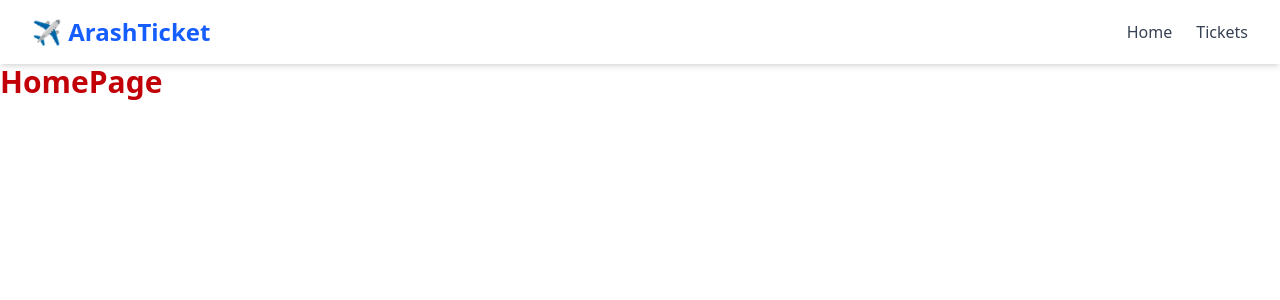
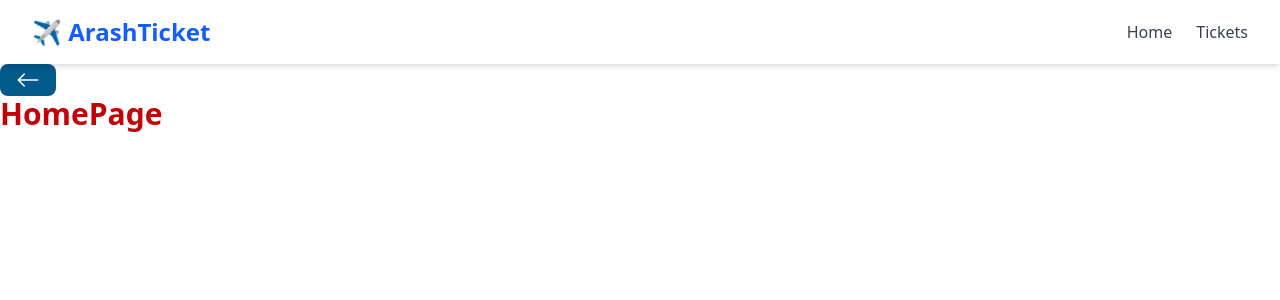
Before and after one commit to arash8877/ArashTickets, a Next.js app in the folder frontend/: page / in a window 1280 px wide. Shown: the top 300 px of the page. Built offline with nearby package versions, Linux system fonts and the light colour scheme.

Commit message:
build back button component

```diff
--- a/frontend/app/page.tsx
+++ b/frontend/app/page.tsx
@@ -1,8 +1,13 @@
+import BackButton from '@/components/BackButton'
 import React from 'react'
 
 const HomePage = () => {
   return (
-    <div className='text-red-700 text-3xl font-bold'>HomePage</div>
+    <div className='text-red-700 text-3xl font-bold'>
+      <BackButton />
+      HomePage
+
+      </div>
   )
 }
 
--- /dev/null
+++ b/frontend/components/BackButton.tsx
@@ -0,0 +1,21 @@
+import Link from 'next/link';
+import { BsArrowLeft } from 'react-icons/bs';
+
+interface Props {
+  destination?: string;
+}
+
+const BackButton = ({ destination = '/' }: Props) => {
+  return (
+    <div className='flex'>
+      <Link
+        href={destination}
+        className='bg-sky-800 text-white px-4 py-1 rounded-lg w-fit'
+      >
+        <BsArrowLeft className='text-2xl' />
+      </Link>
+    </div>
+  );
+};
+
+export default BackButton;
```
Also changed, not shown: 2 other files (tests, documents, lock files or other folders).
